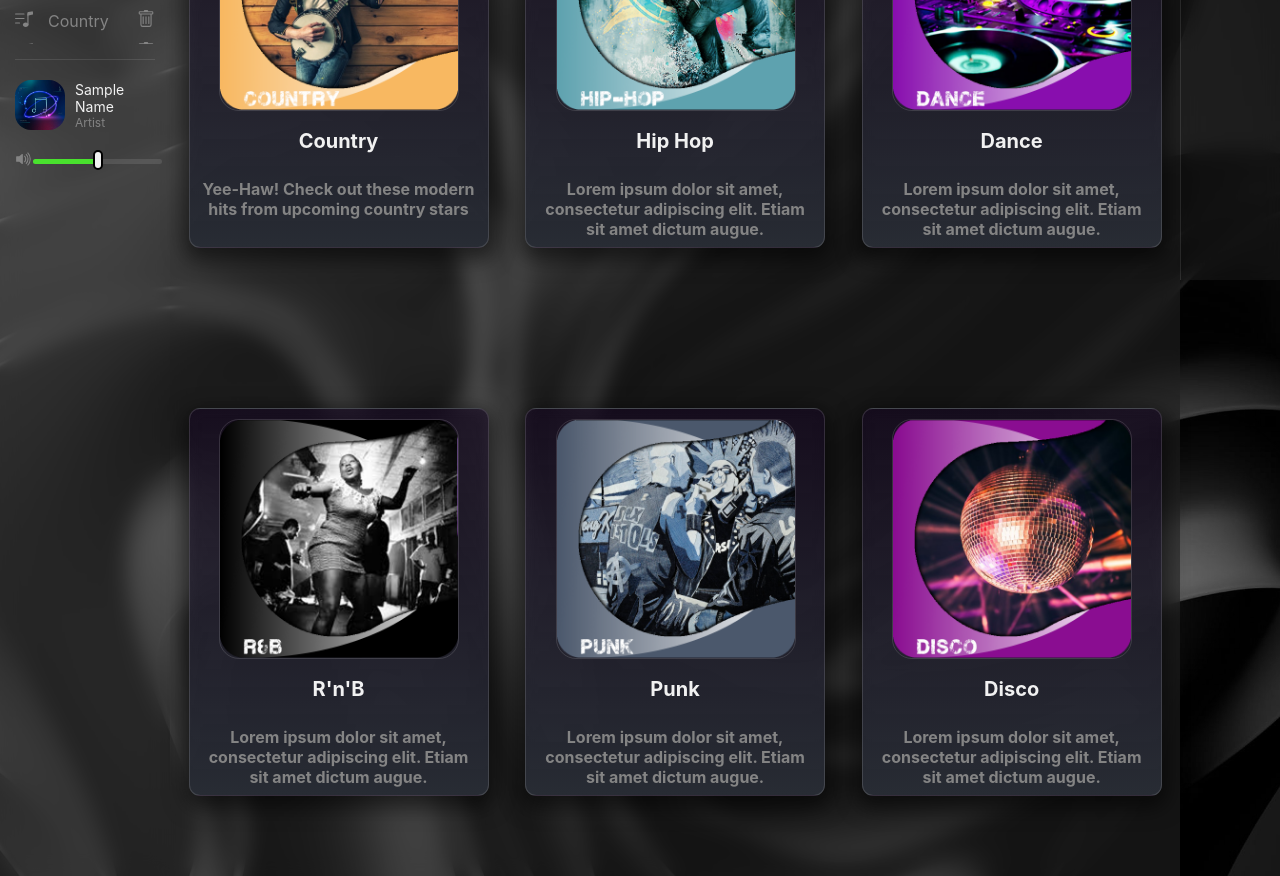
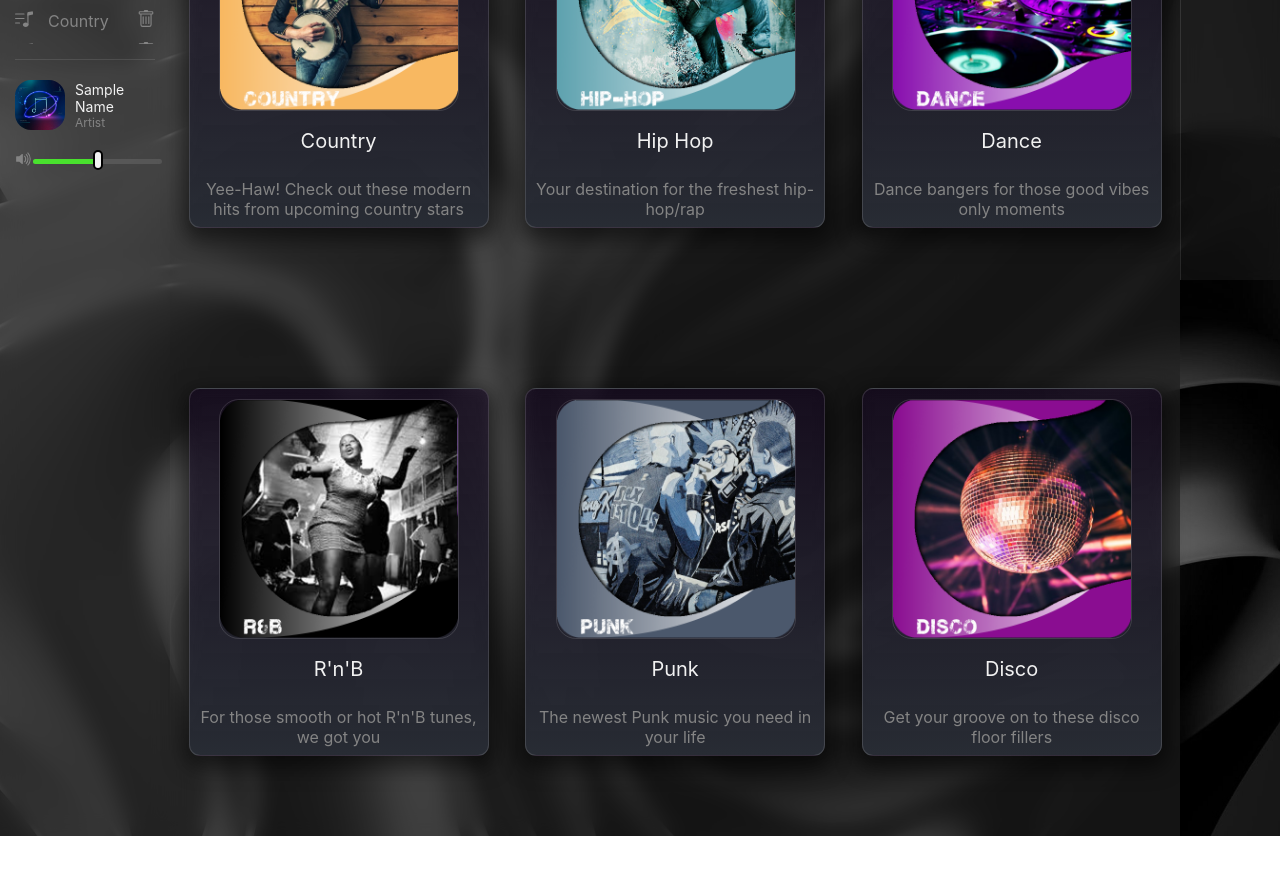
Before and after one commit to CollinsDrew/Aura_Music, a React (Create React App) app: page / in a window 1280 px wide. Shown: the part 520-1396 px from the top of the page. After the commit the page ends 1356 px from the top, so only its background shows below. Built offline with nearby package versions, Linux system fonts and the light colour scheme.

Commit message:
minor style updates

```diff
--- a/src/Components/Cards.js
+++ b/src/Components/Cards.js
@@ -21,46 +21,31 @@ function Cards() {
       <div className="cards">
         <img src={HipHop} alt="Hip Hop Music" />
         <h2 className="cardTitle">Hip Hop</h2>
-        <h2>
-          Lorem ipsum dolor sit amet, consectetur adipiscing elit. Etiam sit
-          amet dictum augue.
-        </h2>
+        <h2>Your destination for the freshest hip-hop/rap</h2>
       </div>
 
       <div className="cards">
         <img src={Dance} alt="Dance Music" />
         <h2 className="cardTitle">Dance</h2>
-        <h2>
-          Lorem ipsum dolor sit amet, consectetur adipiscing elit. Etiam sit
-          amet dictum augue.
-        </h2>
+        <h2>Dance bangers for those good vibes only moments</h2>
       </div>
 
       <div className="cards">
         <img src={RnB} alt="R'n'B Music" />
         <h2 className="cardTitle">R'n'B</h2>
-        <h2>
-          Lorem ipsum dolor sit amet, consectetur adipiscing elit. Etiam sit
-          amet dictum augue.
-        </h2>
+        <h2>For those smooth or hot R'n'B tunes, we got you</h2>
       </div>
 
       <div className="cards">
         <img src={Punk} alt="Punk Music" />
         <h2 className="cardTitle">Punk</h2>
-        <h2>
-          Lorem ipsum dolor sit amet, consectetur adipiscing elit. Etiam sit
-          amet dictum augue.
-        </h2>
+        <h2>The newest Punk music you need in your life</h2>
       </div>
 
       <div className="cards">
         <img src={Disco} alt="Disco Music" />
         <h2 className="cardTitle">Disco</h2>
-        <h2>
-          Lorem ipsum dolor sit amet, consectetur adipiscing elit. Etiam sit
-          amet dictum augue.
-        </h2>
+        <h2>Get your groove on to these disco floor fillers</h2>
       </div>
     </div>
   );
--- a/src/Styles/Cards.css
+++ b/src/Styles/Cards.css
@@ -41,6 +41,7 @@
   padding: 8px;
   text-align: center;
   font-size: 16px;
+  font-weight: 400;
 }
 
 .cards:hover {
```
